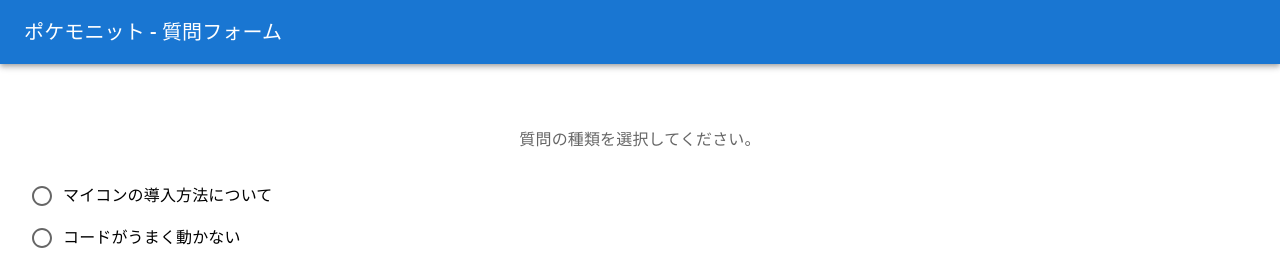
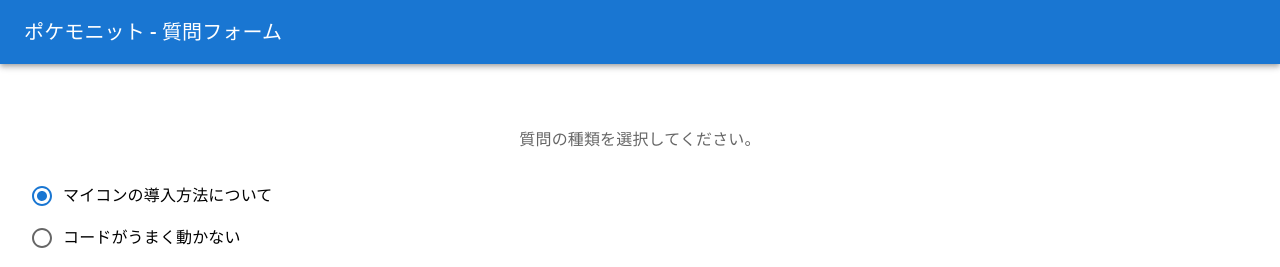
Before and after one commit to lefmarna/contact.pokemonit, a Next.js app: page / in a window 1280 px wide. Shown: the top 267 px of the page. Built offline with nearby package versions, Linux system fonts and the light colour scheme.

Commit message:
fix: RadioFormの処理を見直し

```diff
--- a/components/RadioForm.tsx
+++ b/components/RadioForm.tsx
@@ -1,11 +1,9 @@
 import { FormControl, FormControlLabel, FormLabel, Radio, RadioGroup } from '@mui/material'
 import { RadioType } from '../types'
 import styles from '../styles/Home.module.css'
-import { useRouter } from 'next/router'
 
 export const RadioForm = (props: RadioType) => {
   const { formLabel, items, value, handleChange } = props
-  const router = useRouter()
 
   return (
     <FormControl sx={{ width: 1 }}>
@@ -14,7 +12,7 @@ export const RadioForm = (props: RadioType) => {
       </FormLabel>
       <RadioGroup
         aria-labelledby='radio-buttons-group-label'
-        defaultValue='female'
+        defaultValue={value}
         name='radio-buttons-group'
         sx={{ mt: 3 }}
       >
```
